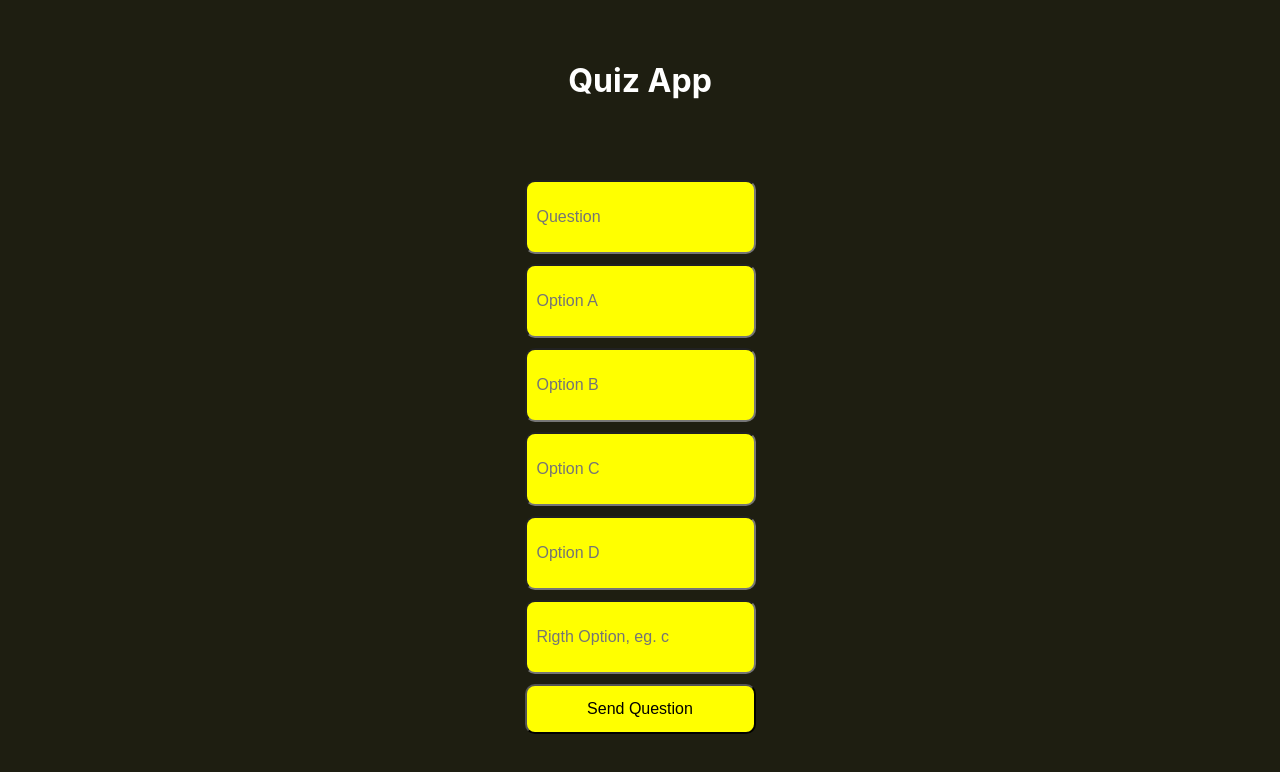
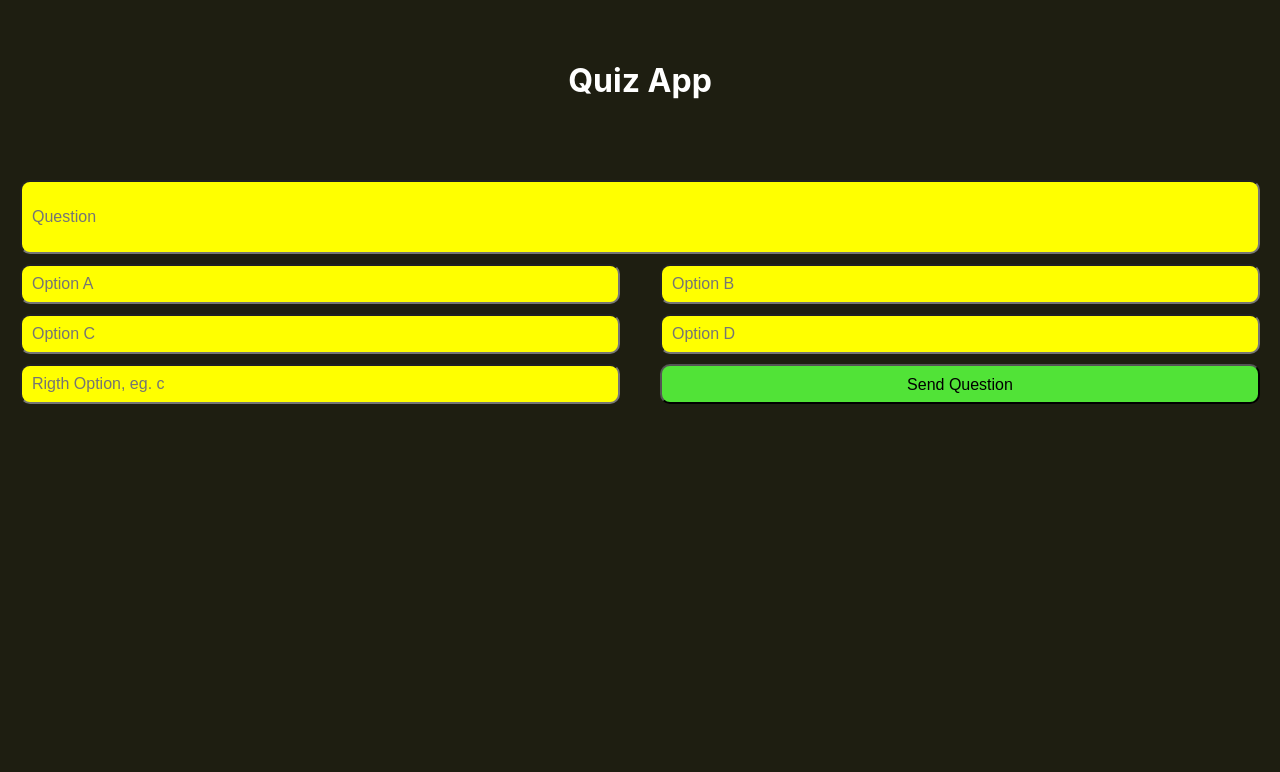
Before and after one commit to EusebioSimango/quiz-app, a React (Vite) app: page /question/add in a window 1280 px wide. Shown: the top 772 px of the page. Built offline with nearby package versions, Linux system fonts and the light colour scheme.

Commit message:
Update Questions.tsx

```diff
--- a/src/components/Questions.tsx
+++ b/src/components/Questions.tsx
@@ -9,6 +9,17 @@ const Questions: React.FC = () => {
 	const [optionD, setOptionD] = useState<any>('')
 	const [rightOption, setRightOption] = useState<any>('')
 
+	const sendRequest = (data: any) => {
+		fetch('http://localhost:8080/questions/all', {
+			method: 'POST',
+			headers: {
+				'Content-Type': "application/json"
+			},
+			body: JSON.stringify(data)
+		}).then(response => response.json())
+			.then(json => console.log(json))
+	}
+
 	const handleSubmit: any = (e: any) => {
 		e.preventDefault()
 		const data: any = {
@@ -19,18 +30,29 @@ const Questions: React.FC = () => {
 			d: optionD,
 			rightAnswer: rightOption
 		}
+		const inputQuestion: any = document.querySelector('#inputQuestion')!
+		setOptionA('')
+		setOptionB('')
+		setOptionC('')
+		setOptionD('')
+		setQuestion('')
+		setRightOption('')
+		inputQuestion.focus()
+		return sendRequest(data)
 	}
 
 	return (
 		<div>
 			<form onSubmit={handleSubmit}>
-				<input placeholder="Question" onChange={e => setQuestion(e.target.value)}/>
-				<input placeholder="Option A" onChange={e => setOptionA(e.target.value)}/>
-				<input placeholder="Option B" onChange={e => setOptionB(e.target.value)}/>
-				<input placeholder="Option C" onChange={e => setOptionC(e.target.value)}/>
-				<input placeholder="Option D" onChange={e => setOptionD(e.target.value)}/>
-				<input placeholder="Rigth Option, eg. c" onChange={e => setRightOption(e.target.value)}/>
-				<button type="submit">Send Question</button>
+				<input id="inputQuestion" placeholder="Question" autofocus value={question} onChange={e => setQuestion(e.target.value)}/>
+				<div className="optionsContainer">
+					<input placeholder="Option A" value={optionA} onChange={e => setOptionA(e.target.value)}/>
+					<input placeholder="Option B" value={optionB} onChange={e => setOptionB(e.target.value)}/>
+					<input placeholder="Option C" value={optionC} onChange={e => setOptionC(e.target.value)}/>
+					<input placeholder="Option D" value={optionD} onChange={e => setOptionD(e.target.value)}/>
+					<input placeholder="Rigth Option, eg. c" value={rightOption} onChange={e => setRightOption(e.target.value)}/>
+					<button type="submit">Send Question</button>
+				</div>
 			</form>
 		</div>
 	)
```
